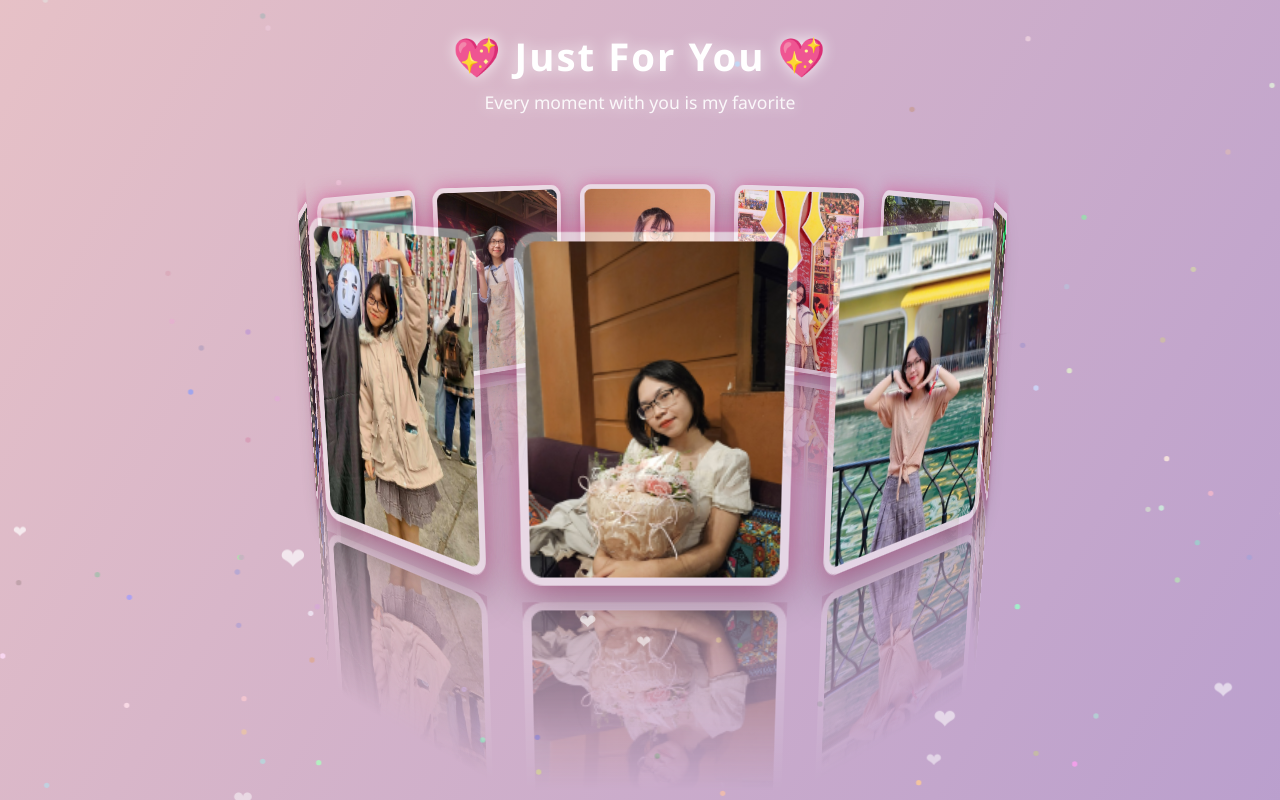
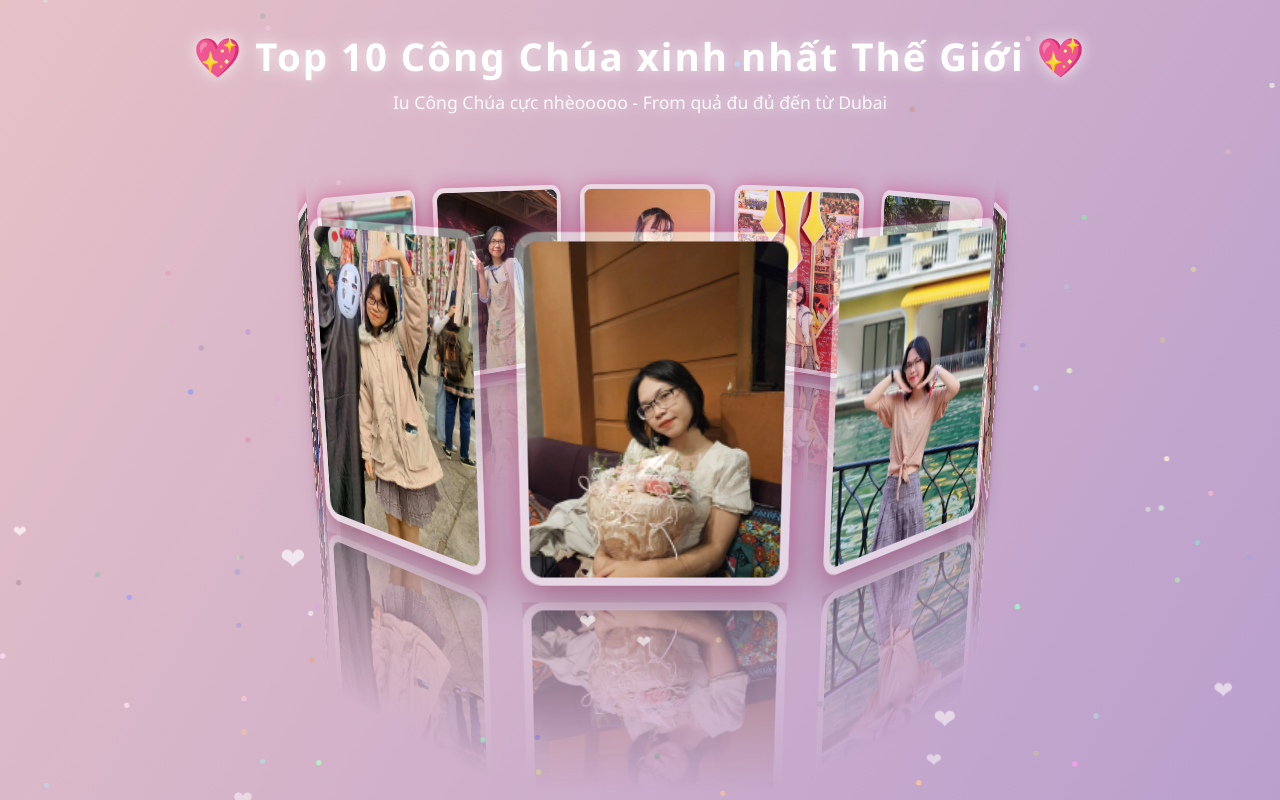
Before and after one commit to duynm98/vpt, a plain HTML site: page index.html in a window 1280 px wide. Drawn offline with Linux system fonts and the light colour scheme.

Commit message:
first commit

```diff
--- a/index.html
+++ b/index.html
@@ -146,8 +146,8 @@
 <body>
 
     <div class="header">
-        <h1>💖 Just For You 💖</h1>
-        <p>Every moment with you is my favorite</p>
+        <h1>💖 Top 10 Công Chúa xinh nhất Thế Giới 💖</h1>
+        <p>Iu Công Chúa cực nhèooooo - From quả đu đủ đến từ Dubai</p>
     </div>
 
     <div class="stars"></div>
```
